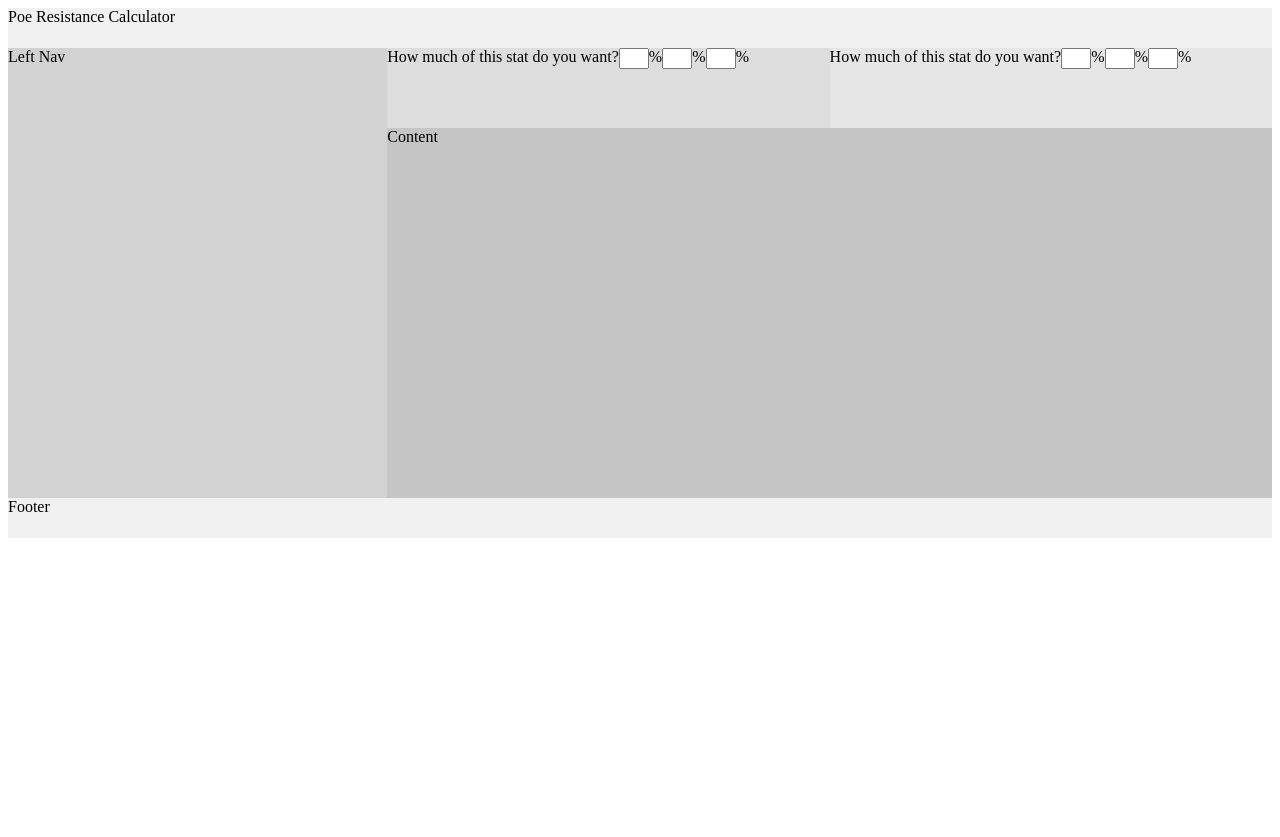
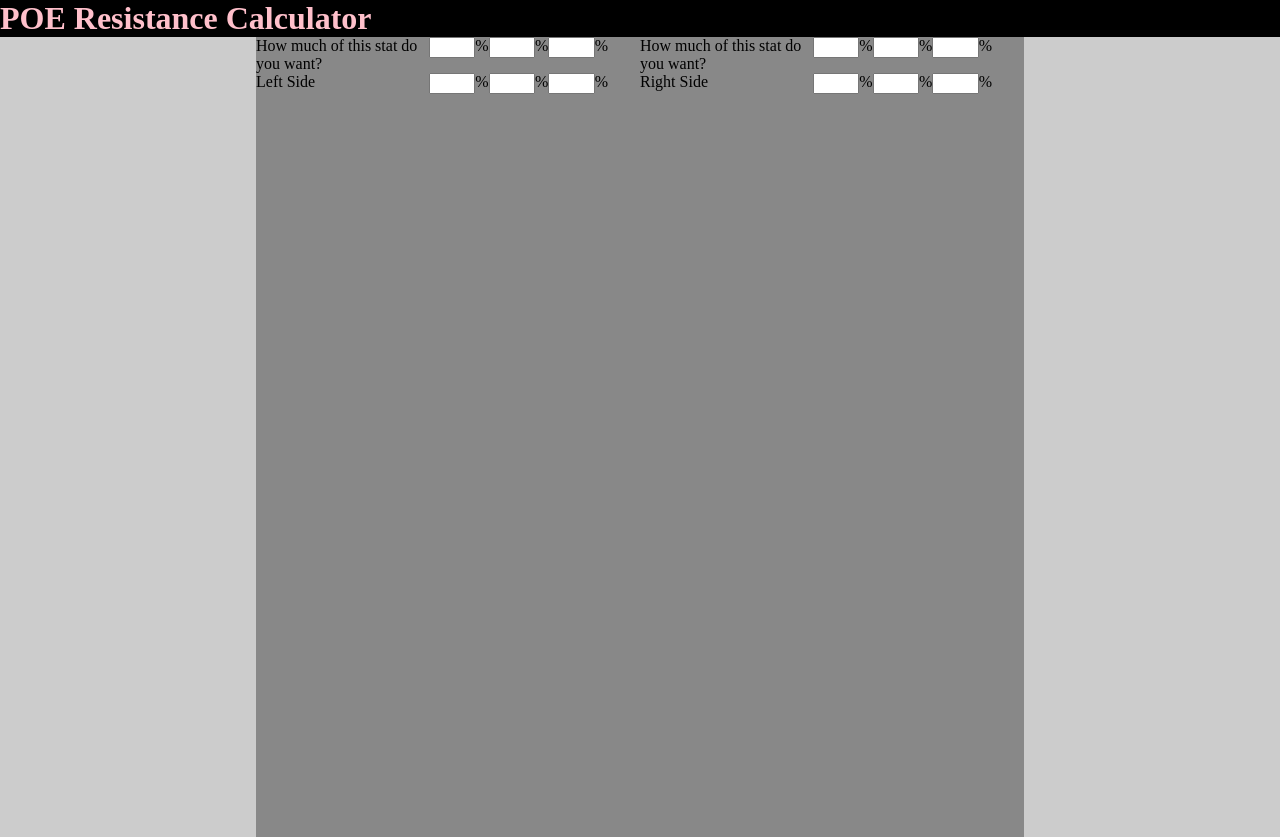
Before and after one commit to tjwhalen16/poeStatsCalculator, a plain HTML site: page index.html in a window 1280 px wide. Before the commit the page ends 800 px from the top, so only its background shows below. Drawn offline with Linux system fonts and the light colour scheme.

Commit message:
This is a barebones skeleton of how the site may look. The initial commit code came from stack overflow and modeled the logic of making columns. I made a webpage with two large columns using the initial commit's model.
Split main centered page container into two columns.
Can now easily add rows to either column.
Aligned the input text boxes.

```diff
--- a/index.html
+++ b/index.html
@@ -6,7 +6,6 @@
     <link rel="stylesheet" href="styles/main.css">
 
   </head>
-  <body>
 
 
 
@@ -21,64 +20,69 @@
         <input type="text" class="myText" maxLenght="2"></input>
       </li>
     </ul> -->
-    <div id="header">Poe Resistance Calculator</div>
-    <div id="main-wrap">
-        <div id="sidebar">Left Nav</div>
-        <div id="content-wrap">
-            <div id="info-wrap">
-                <div class="info">
+
+
+    <body>
+      <header>
+        <h1>POE Resistance Calculator</h1>
+      </header>
+
+      <div class="content">
+
+        <div class="columns-wrap">
+
+          <div class="column">
+
+
+
+
+
             <div class="myRow">
               <div class="myRowName">How much of this stat  do you want?</div>
               <input type="text" class="myText" maxLenght="2"><div class="myPercentSign">%</div></input>
               <input type="text" class="myText" maxLenght="2"><div class="myPercentSign">%</div></input>
               <input type="text" class="myText" maxLenght="2"><div class="myPercentSign">%</div></input>
             </div>
+
+            <div class="myRow">
+              <div class="myRowName">Left Side</div>
+              <input type="text" class="myText" maxLenght="2"><div class="myPercentSign">%</div></input>
+              <input type="text" class="myText" maxLenght="2"><div class="myPercentSign">%</div></input>
+              <input type="text" class="myText" maxLenght="2"><div class="myPercentSign">%</div></input>
             </div>
-                <div class="info">
+
+
+
+
+
+          </div>
+
+          <div class="column">
+
+
+
             <div class="myRow">
               <div class="myRowName">How much of this stat  do you want?</div>
               <input type="text" class="myText" maxLenght="2"><div class="myPercentSign">%</div></input>
               <input type="text" class="myText" maxLenght="2"><div class="myPercentSign">%</div></input>
               <input type="text" class="myText" maxLenght="2"><div class="myPercentSign">%</div></input>
             </div>
-                </div>
-            </div>
-            Content
-        </div>
-    </div>
-    <div id="footer">Footer</div>
 
-    <!--
-    <div class="largeRow">
-      <div class"myLeftCol">
-        <div class="myRow">
-          <div class="myRowName">How much of this stat  do you want?</div>
-          <input type="text" class="myText" maxLenght="2"><div class="myPercentSign">%</div></input>
-          <input type="text" class="myText" maxLenght="2"><div class="myPercentSign">%</div></input>
-          <input type="text" class="myText" maxLenght="2"><div class="myPercentSign">%</div></input>
-        </div>
-        <div class="myRow">
-          <div class="myRowName">Left Side</div>
-          <input type="text" class="myText" maxLenght="2"><div class="myPercentSign">%</div></input>
-          <input type="text" class="myText" maxLenght="2"><div class="myPercentSign">%</div></input>
-          <input type="text" class="myText" maxLenght="2"><div class="myPercentSign">%</div></input>
-        </div>
-      </div>
-
-      <div class"myRightCol">
-        <div class="myRow">
-          <div class="myRowName">How much of this stat  do you want?</div>
-          <input type="text" class="myText" maxLenght="2"><div class="myPercentSign">%</div></input>
-          <input type="text" class="myText" maxLenght="2"><div class="myPercentSign">%</div></input>
-          <input type="text" class="myText" maxLenght="2"><div class="myPercentSign">%</div></input>
-        </div>
             <div class="myRow">
               <div class="myRowName">Right Side</div>
               <input type="text" class="myText" maxLenght="2"><div class="myPercentSign">%</div></input>
               <input type="text" class="myText" maxLenght="2"><div class="myPercentSign">%</div></input>
               <input type="text" class="myText" maxLenght="2"><div class="myPercentSign">%</div></input>
             </div>
+
+
+
           </div>
-    </div> -->
+
+        </div>
+
+
+    </div>
+
   </body>
 </html>
--- a/styles/main.css
+++ b/styles/main.css
@@ -3,8 +3,7 @@
  */
 
 
-	/* colors */
-	#header,
+	/*#header,
 	#footer {
 		background-color: #f1f1f1;
 	}
@@ -29,7 +28,6 @@
 	}
 
 
-	/* sizes */
 	#main-wrap > div {
 		min-height: 450px;
 	}
@@ -44,10 +42,8 @@
 		min-height: 80px;
 	}
 
-	/* layout */
 
 	#main-wrap {
-		/* overflow to handle inner floating block */
 		overflow: hidden;
 	}
 
@@ -62,22 +58,53 @@
 	}
 
 	#info-wrap {
-		/* overflow to handle inner floating block */
 		overflow: hidden;
 	}
 
 	.info {
 		width: 50%;
 		float: left;
-	}
+	}*/
 
 
 
+header h1{
+  background: black;
+  color: pink;
+	margin: 0;
+}
 
+html {
+	height: 100%;
+}
+body {
+	margin: 0;
+	height: inherit;
+  overflow: hidden;
+	background: #ccc;
+}
 
+.column {
+	width: 50%;
+	float:left;
+}
 
+.columns-wrap {
+	overflow: hidden;
+}
 
+.content {
+	width: 60%;
+	height: inherit;
+	background: #888;
+	margin: 0 auto;
+}
 
+.myRow:after {
+	clear: both;
+	content: "";
+	display: table;
+}
 
 
 
@@ -112,6 +139,10 @@
 
 }*/
 
+.myRowName {
+	width: 45%;
+	/*padding-right: 25%;*/
+}
 
 .myRowName, .myText, .myPercentSign{
   float:left;
@@ -126,5 +157,5 @@
 .myRow*/
 
 .myText {
-  width: 5%;
+  width: 10%;
 }
```
Lines whose indentation alone changed are shown as unchanged.
